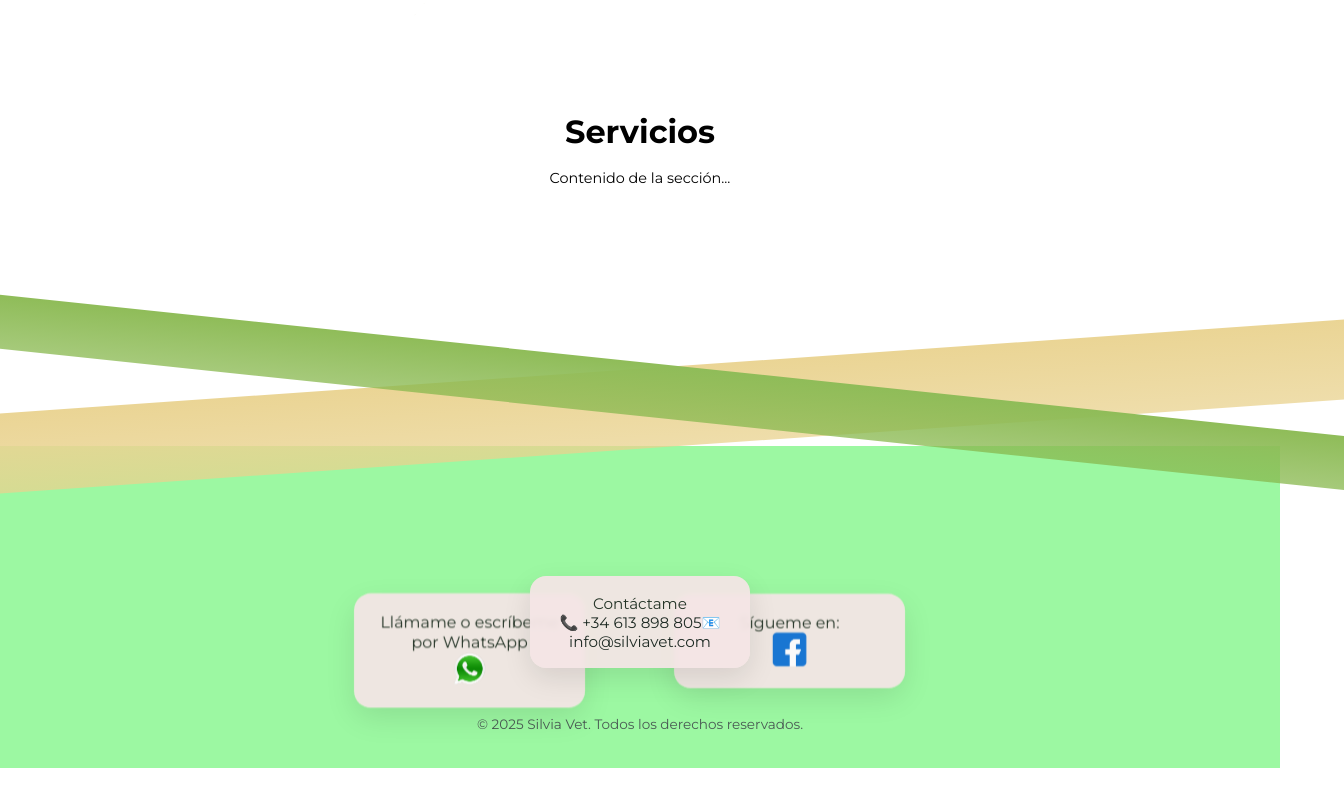
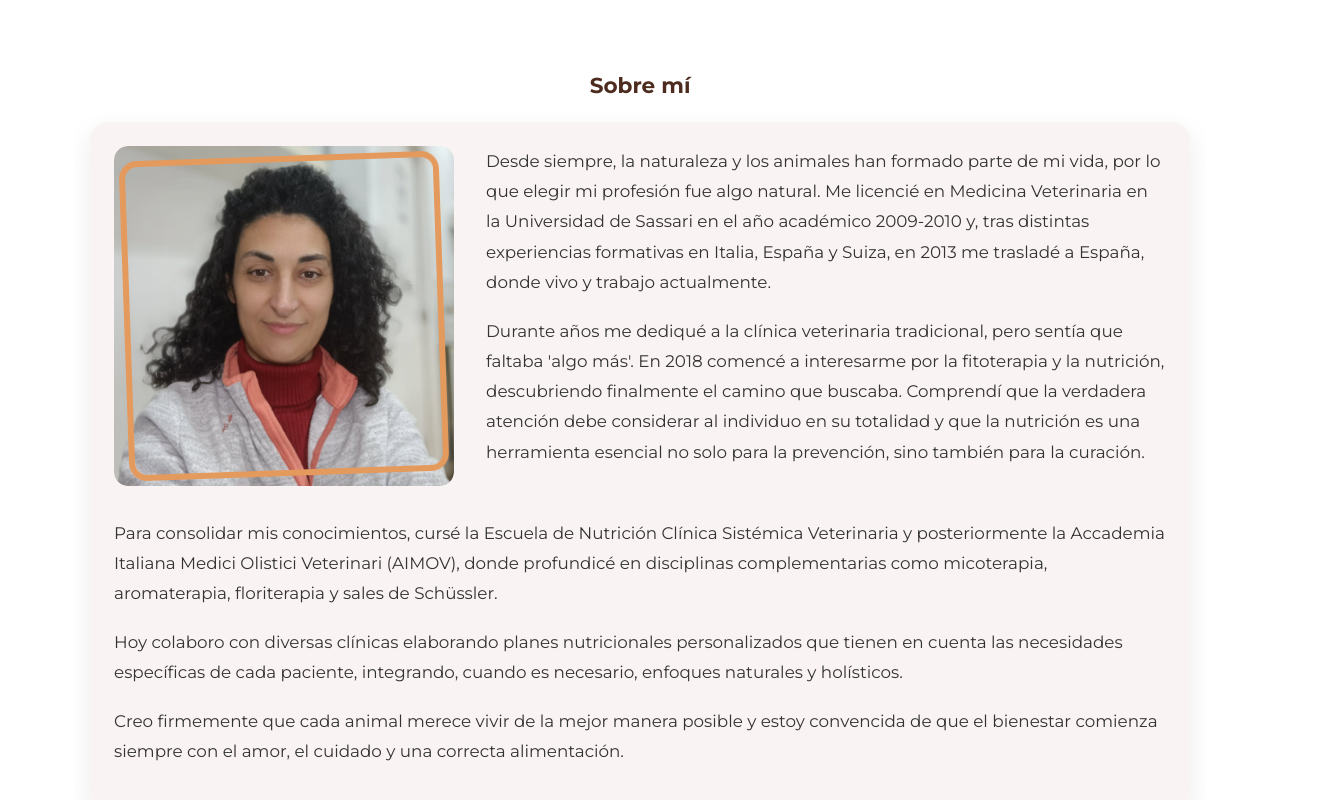
Before and after one commit to MontseMoran/silviavet, a React (Vite) app: page / in a window 1280 px wide. Shown: the part 580-1380 px from the top of the page, 1344 px wide, since content can reach past the window. Before the commit the page ends 1348 px from the top, so only its background shows below. Built offline with nearby package versions, Linux system fonts and the light colour scheme.

Commit message:
Add about, image and styles

```diff
--- a/src/App.jsx
+++ b/src/App.jsx
@@ -1,13 +1,11 @@
 import { useState } from 'react'
 import logog from "/logog.png"
 import Footer from './components/Footer';
-
-
-
+import About from './components/About'
 import './App.scss'
-
 import Navbar from './components/Navbar'
 import Services from './components/Services';
+
 
 function App() {
 
@@ -19,6 +17,8 @@ function App() {
       <div className='logog__img'>
       <img src={logog} alt="SilviaVet" />
       </div>
+        <About/>
+
       <Services/>
      </main>
      <Footer />
--- a/src/App.scss
+++ b/src/App.scss
@@ -2,7 +2,10 @@ body{
   font-family: 'Montserrat';
   font-size: 0.9rem;
 }
-
+html {
+  scroll-behavior: smooth;
+}
+section[id] { scroll-margin-top: 84px; }
 
 .logog__img {
   display: flex;
@@ -18,7 +21,7 @@ body{
 
   @media (min-width: 768px) {
     img {
-      max-width: 70%;
+      max-width: 60%;
     }
   }
 
--- /dev/null
+++ b/src/components/About.jsx
@@ -0,0 +1,31 @@
+import "../styles/About.scss";
+import { useTranslation } from "react-i18next";
+import profile from "../assets/profile.png";
+
+export default function About() {
+  const { t } = useTranslation();
+  const paragraphs = t("about.paragraphs", { returnObjects: true }) || [];
+
+  const side = paragraphs.slice(0, 2);   // 2 primeros al lado de la foto
+  const rest = paragraphs.slice(2);      // el resto debajo
+
+  return (
+    <section id="about" className="about">
+      <h2 className="about__title">{t("about.title")}</h2>
+
+      <article className="about__card">
+        <figure className="about__badge">
+          <img src={profile} alt="Foto de Silvia Vet" />
+        </figure>
+
+        <div className="about__side">
+          {side.map((p, i) => <p key={i}>{p}</p>)}
+        </div>
+
+        <div className="about__rest">
+          {rest.map((p, i) => <p key={i}>{p}</p>)}
+        </div>
+      </article>
+    </section>
+  );
+}
--- a/src/components/Footer.jsx
+++ b/src/components/Footer.jsx
@@ -1,7 +1,7 @@
 import { useTranslation } from "react-i18next";
 import "../styles/Footer.scss";
 
-export default function Footer() {
+ function Footer() {
   const { t } = useTranslation();
   const year = new Date().getFullYear();
 
@@ -9,10 +9,10 @@ export default function Footer() {
 <footer className="footer footer--diagonals">
   <div className="footer__inner">
 
-    <div className="footer__cards">
+    <div id="contact"className="footer__cards">
 
       <div className="footer__card footer__card--left">
-        <p>Llámame o escríbeme por WhatsApp</p>
+        <p>{t("footer.whatsApp")}:</p>
         <a href="https://wa.me/34613898805" target="_blank" rel="noreferrer">
           <img src="/icons/whatsApp.png" alt="WhatsApp" className="footer__icon"/>
         </a>
@@ -20,14 +20,14 @@ export default function Footer() {
 
 
       <div className="footer__card footer__card--center">
-        <p>Contáctame</p>
-        <a href="tel:+34613898805" className="footer__link">📞 +34 613 898 805</a>
+        <p>{t("footer.email")}:</p>
         <a href="mailto:info@silviavet.com" className="footer__link">📧 info@silviavet.com</a>
       </div>
 
 
       <div className="footer__card footer__card--right">
         <p>{t("footer.follow")}:</p>
+        <div className="footer__card_social-media">
         <a
           href="https://www.facebook.com/SilviaGasperinivet"
           target="_blank"
@@ -36,6 +36,17 @@ export default function Footer() {
         >
           <img src="/icons/facebook.png" alt="Facebook" className="footer__icon"/>
         </a>
+
+
+           <a
+          href="https://www.instagram.com/silviavet_/"
+          target="_blank"
+          rel="noreferrer"
+          aria-label="Instagram de Silvia Vet"
+        >
+          <img src="/icons/instagram.jpg" alt="Instagram" className="footer__icon"/>
+        </a>
+         </div>
       </div>
     </div>
 
@@ -46,3 +57,4 @@ export default function Footer() {
 </footer>
   )
 }
+export default Footer;
--- a/src/components/Services.jsx
+++ b/src/components/Services.jsx
@@ -3,7 +3,7 @@ import "../styles/Services.scss"
 
 function Services(){
     return(
-<section className="services">
+<section id="services"className="services">
   <h2>Servicios</h2>
   <p>Contenido de la sección...</p>
 
--- a/src/i18n/locales/es.json
+++ b/src/i18n/locales/es.json
@@ -13,6 +13,18 @@
   },
   "footer": {
     "follow": "Sígueme en",
-    "legal": "© {{year}} Silvia Vet. Todos los derechos reservados."
+    "legal": "© {{year}} Silvia Vet. Todos los derechos reservados.",
+    "email": "Escríbeme a",
+    "whatsApp": "Escríbeme por whatsApp"
+  },
+  "about": {
+    "title": "Sobre mí",
+    "paragraphs": [
+      "Desde siempre, la naturaleza y los animales han formado parte de mi vida, por lo que elegir mi profesión fue algo natural. Me licencié en Medicina Veterinaria en la Universidad de Sassari en el año académico 2009-2010 y, tras distintas experiencias formativas en Italia, España y Suiza, en 2013 me trasladé a España, donde vivo y trabajo actualmente.",
+      "Durante años me dediqué a la clínica veterinaria tradicional, pero sentía que faltaba 'algo más'. En 2018 comencé a interesarme por la fitoterapia y la nutrición, descubriendo finalmente el camino que buscaba. Comprendí que la verdadera atención debe considerar al individuo en su totalidad y que la nutrición es una herramienta esencial no solo para la prevención, sino también para la curación.",
+      "Para consolidar mis conocimientos, cursé la Escuela de Nutrición Clínica Sistémica Veterinaria y posteriormente la Accademia Italiana Medici Olistici Veterinari (AIMOV), donde profundicé en disciplinas complementarias como micoterapia, aromaterapia, floriterapia y sales de Schüssler.",
+      "Hoy colaboro con diversas clínicas elaborando planes nutricionales personalizados que tienen en cuenta las necesidades específicas de cada paciente, integrando, cuando es necesario, enfoques naturales y holísticos.",
+      "Creo firmemente que cada animal merece vivir de la mejor manera posible y estoy convencida de que el bienestar comienza siempre con el amor, el cuidado y una correcta alimentación."
+    ]
   }
 }
--- a/src/i18n/locales/it.json
+++ b/src/i18n/locales/it.json
@@ -13,6 +13,20 @@
   },
   "footer": {
     "follow": "Seguimi su",
-    "legal": "© {{year}} Silvia Vet. Tutti i diritti riservati."
+    "legal": "© {{year}} Silvia Vet. Tutti i diritti riservati.",
+    "email": "Scrivimi a",
+    "whatsApp": "Scrivimi su WhatsApp"
+  },
+ "about": {
+    "title": "Chi sono",
+    "paragraphs": [
+      "Da sempre la natura e gli animali hanno fatto parte della mia vita ed è stato semplice capire quale sarebbe stata la mia professione.",
+      "Mi sono laureata in Medicina Veterinaria presso l’Università degli Studi di Sassari nell'anno accademico 2009 - 2010 e, dopo esperienze formative in Italia, Spagna e Svizzera, nel 2013 mi sono trasferita in Spagna, dove vivo e lavoro tuttora.",
+      "Per anni mi sono dedicata alla clinica tradizionale, sentendo però che mancava un \"qualcosa\". Nel 2018 ho iniziato a interessarmi alla fitoterapia e alla nutrizione, trovando finalmente ciò che cercavo.",
+      "Ho compreso quanto la cura debba abbracciare l’individuo in toto e come la nutrizione sia uno strumento fondamentale non solo di prevenzione, ma anche di guarigione.",
+      "Per consolidare le mie competenze ho frequentato la \"Scuola di Nutrizione Clinica Sistemica Veterinaria\" e successivamente l’Accademia Italiana Medici Olistici Veterinari (AIMOV), dove ho approfondito anche discipline complementari come micoterapia, aromaterapia, floriterapia e sali di Schüssler.",
+      "Oggi collaboro con diverse cliniche realizzando piani nutrizionali personalizzati che tengono conto delle necessità specifiche di ogni paziente, integrando quando necessario approcci naturali e olistici.",
+      "Credo che ogni animale meriti di vivere al meglio e sono convinta che il benessere inizi sempre dall’amore, dalla cura e da una corretta alimentazione."
+    ]
   }
 }
--- a/src/index.css
+++ b/src/index.css
@@ -2,7 +2,7 @@
 * {
   margin: 0;
   padding: 0;
-  box-sizing: border-box;
+
 }
 
 body {
--- /dev/null
+++ b/src/styles/About.scss
@@ -0,0 +1,83 @@
+.about {
+  max-width: 1100px;
+  margin: 3.5rem auto 4rem;
+  padding: 0 1rem;
+  overflow-x: clip;
+
+  &__title {
+    text-align: center;
+    margin-bottom: 1.5rem;
+    color: #4d2b1f;
+    font-weight: 700;
+  }
+
+  &__card {
+    background: rgba(244,229,229,.45);
+    border-radius: 18px;
+    box-shadow: 0 10px 28px rgba(0,0,0,.08);
+    padding: 1.25rem;
+    position: relative;
+    display: block;
+  }
+
+  &__badge {
+    position: relative;
+    z-index: 0;
+    margin-bottom: 1rem;
+    overflow: clip;
+    overflow-x: hidden;
+    clip-path: inset(0 round 14px);
+    img {
+      display: block;
+      width: 100%;
+      height: auto;
+      border-radius: 14px;
+      aspect-ratio: 1 / 1;
+      object-fit: cover;
+    }
+    &::before {
+      content: "";
+      position: absolute;
+      inset: 10px;
+      border: 6px solid #e4995d;
+      border-radius: 18px;
+      transform: rotate(-2deg);
+      filter: drop-shadow(0 8px 20px rgba(0,0,0,.12));
+      pointer-events: none;
+    }
+  }
+
+  &__side, &__rest {
+    p {
+      font-size: 1.05rem;
+      line-height: 1.8;
+      color: #333;
+      margin: 0 0 1.15rem;
+    }
+  }
+}
+.footer__card_social-media{
+display: flex;
+flex-direction: row;
+justify-content: center;
+
+}
+@media (min-width: 768px) {
+  .about {
+    &__card {
+      display: grid;
+      grid-template-columns: minmax(280px, 340px) 1fr;
+      grid-template-areas:
+        "image side"
+        "rest  rest";
+      column-gap: 2rem;
+      row-gap: 1rem;
+      padding: 1.5rem;
+      align-items: start;
+    }
+
+    &__badge { grid-area: image; }
+    &__side  { grid-area: side; }
+    &__rest  { grid-area: rest; }
+  }
+}
--- a/src/styles/Footer.scss
+++ b/src/styles/Footer.scss
@@ -15,6 +15,7 @@
   color: #243427;
   text-align: center;
   position: relative;
+    overflow-x: clip;
 
 
   padding: calc(var(--height1) + 26px) 1rem 2.25rem;
@@ -84,9 +85,10 @@
 }
 
 .footer__link{
-  color: #1e2b24;
+  color: #010e07;
   text-decoration: none;
   transition: opacity .15s ease;
+  font-weight: bold;
 }
 .footer__link:hover{
     opacity:.75;
@@ -100,22 +102,25 @@
   gap:.75rem;
    margin:.6rem 0 0;
   font-size: .95rem;
-   color:#30443a;
+   color:#042011;
 }
 .footer__social a{
-    display:inline-flex;
+    display:flex;
     align-items:center;
     justify-content:center;
+
 }
 .footer__social img{
   width:26px;
   height:26px;
   object-fit:contain;
-  display:inline-block;
+  display:flex;
   transition: transform .15s ease;
 }
 .footer__social img:hover{
     transform: scale(1.06);
+
+
 }
 .footer__icon {
   width: 32px;
@@ -123,17 +128,28 @@
   cursor: pointer;
   transition: transform 0.2s ease;
 
+
   &:hover {
     transform: scale(1.1);
   }
 }
+.footer__card_social-media{
+  display: flex;
+  align-items: center;
+  justify-content: center;
+  gap: 14px;
+}
+.footer__card_social-media a{
+  display:inline-flex;
+}
+
 
 
 
 .footer__legal{
-  margin-top: .5rem;
+  margin-top: 0;
   font-size: .85rem;
-  color: #4a5b54;
+  color: #1c4534;
 }
 .footer__cards {
   position: relative;
@@ -141,20 +157,29 @@
   justify-content: center;
   align-items: flex-start;
   margin: 1.5rem auto;
-  max-width: 720px;
+  width: 220px;
+  min-height: 180px;
 }
 .footer__card {
   background: rgba(244, 229, 229, 0.95);
   backdrop-filter: saturate(120%) blur(2px);
   border-radius: 16px;
   box-shadow: 0 10px 28px rgba(0,0,0,.10);
-  padding: 1.1rem 1.25rem;
+  padding: 1rem 1.25rem;
   width: 220px;
-  text-align: center;
+   text-align: center;
   position: relative;
   z-index: 1;
   transition: transform 0.3s ease, z-index 0.3s ease;
   font-size: 0.95rem;
+  min-height: 120px;
+  display: flex;
+  align-items: center;
+  justify-content: center;
+  flex-direction: column;
+  gap: 0.4rem;
+  text-align: center;
+  line-height: 1.25;
   &:hover{
     z-index: 3;
     transform: scale(1.05);
@@ -163,18 +188,21 @@
 }
 .footer__card--center {
   z-index: 2;
+
+
 }
 .footer__card--left {
   position: absolute;
-  left: -160px;
+  left: -220px;
   top: 20px;
   transform: scale(1.05) translate(-10px);
 }
 .footer__card--right {
   position: absolute;
-  right: -160px;
+  right: -220px;
   top: 20px;
  transform: scale(1.05) translate(-10px);
+
 }
 
 
```
Also changed, not shown: src/components/Navbar.jsx (+4 -4 lines), public/icons/instagram.jpg (added), src/assets/profile.png (added).
